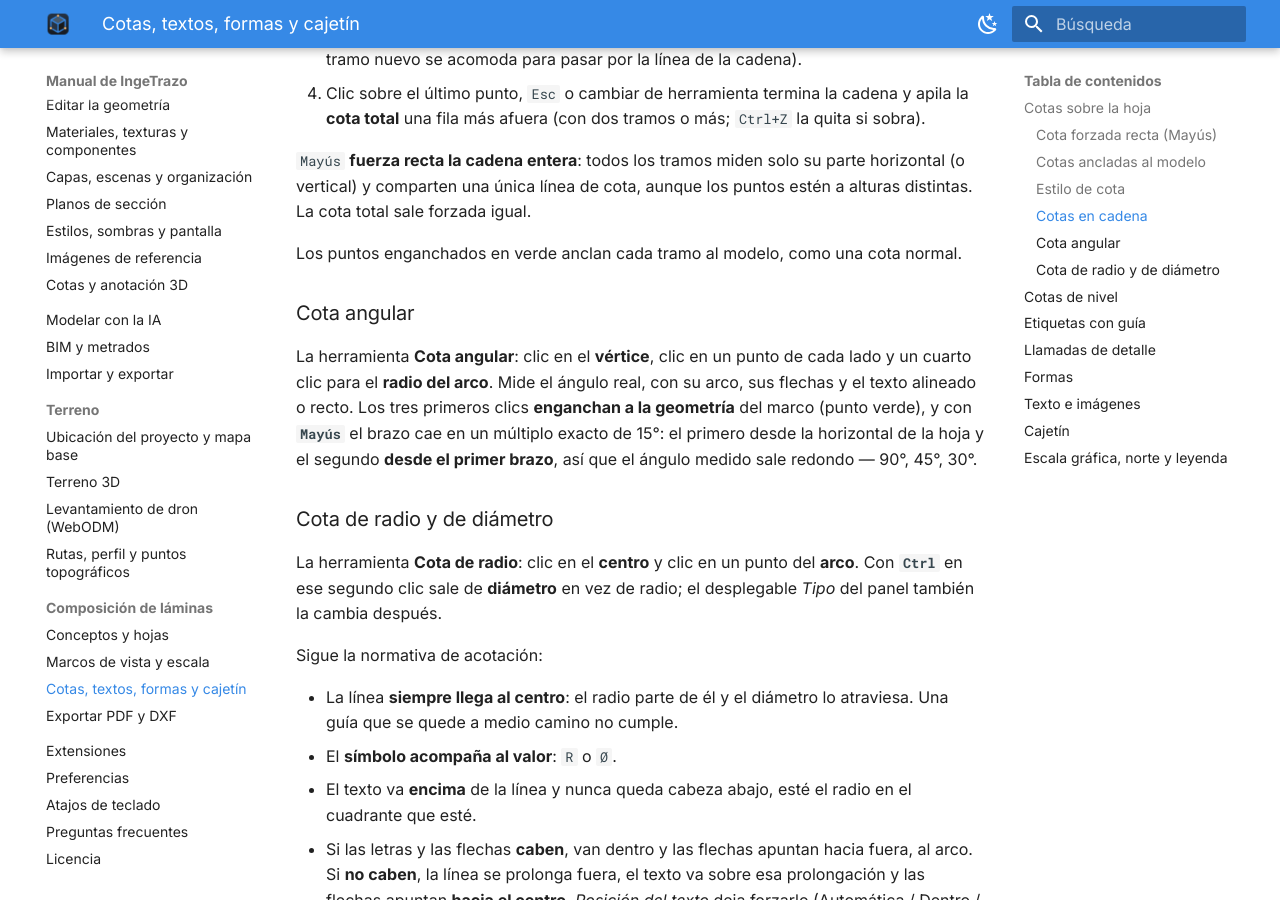
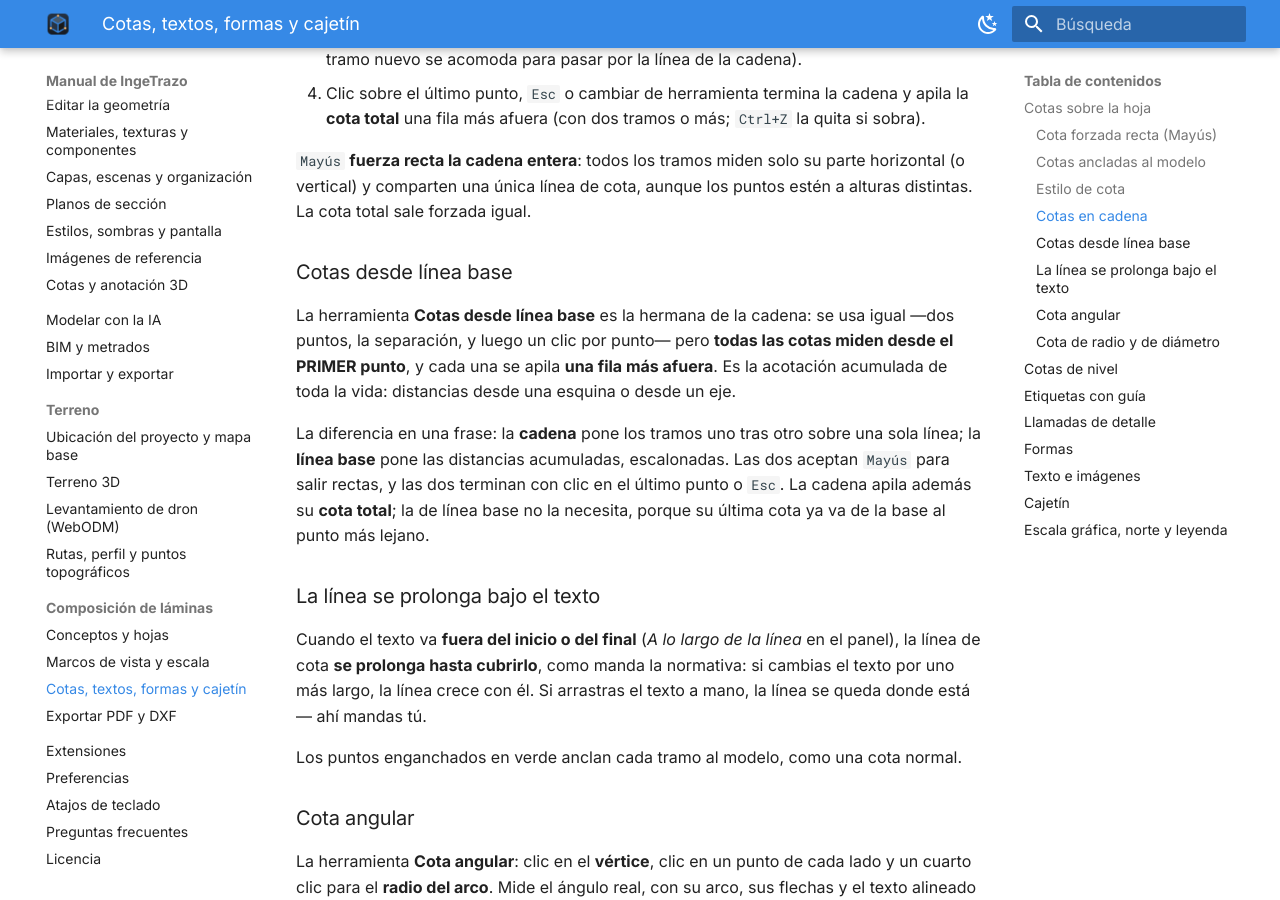
Before and after one commit to ingelibre/ingetrazo-docs, an MkDocs documentation site: the page built from docs/laminas/anotacion.md, in a window 1280 px wide and 900 px high, scrolled down 1812 px. Built offline with MkDocs 1.6.1 and Material for MkDocs 9.7.7, drawn with Linux system fonts in a browser that asks for light colours.

Commit message:
Láminas: cotas desde línea base, y la línea que se prolonga bajo el texto
Co-Authored-By: Claude Opus 5 (1M context) <noreply@anthropic.com>

```diff
--- a/docs/laminas/anotacion.md
+++ b/docs/laminas/anotacion.md
@@ -43,6 +43,16 @@ La herramienta **Cotas en cadena** (junto a la cota) acota varios tramos seguido
 4. Clic sobre el último punto, `Esc` o cambiar de herramienta termina la cadena y apila la **cota total** una fila más afuera (con dos tramos o más; `Ctrl+Z` la quita si sobra).
 
 `Mayús` **fuerza recta la cadena entera**: todos los tramos miden solo su parte horizontal (o vertical) y comparten una única línea de cota, aunque los puntos estén a alturas distintas. La cota total sale forzada igual.
+
+### Cotas desde línea base
+
+La herramienta **Cotas desde línea base** es la hermana de la cadena: se usa igual —dos puntos, la separación, y luego un clic por punto— pero **todas las cotas miden desde el PRIMER punto**, y cada una se apila **una fila más afuera**. Es la acotación acumulada de toda la vida: distancias desde una esquina o desde un eje.
+
+La diferencia en una frase: la **cadena** pone los tramos uno tras otro sobre una sola línea; la **línea base** pone las distancias acumuladas, escalonadas. Las dos aceptan `Mayús` para salir rectas, y las dos terminan con clic en el último punto o `Esc`. La cadena apila además su **cota total**; la de línea base no la necesita, porque su última cota ya va de la base al punto más lejano.
+
+### La línea se prolonga bajo el texto
+
+Cuando el texto va **fuera del inicio o del final** (*A lo largo de la línea* en el panel), la línea de cota **se prolonga hasta cubrirlo**, como manda la normativa: si cambias el texto por uno más largo, la línea crece con él. Si arrastras el texto a mano, la línea se queda donde está — ahí mandas tú.
 
 Los puntos enganchados en verde anclan cada tramo al modelo, como una cota normal.
 
```
